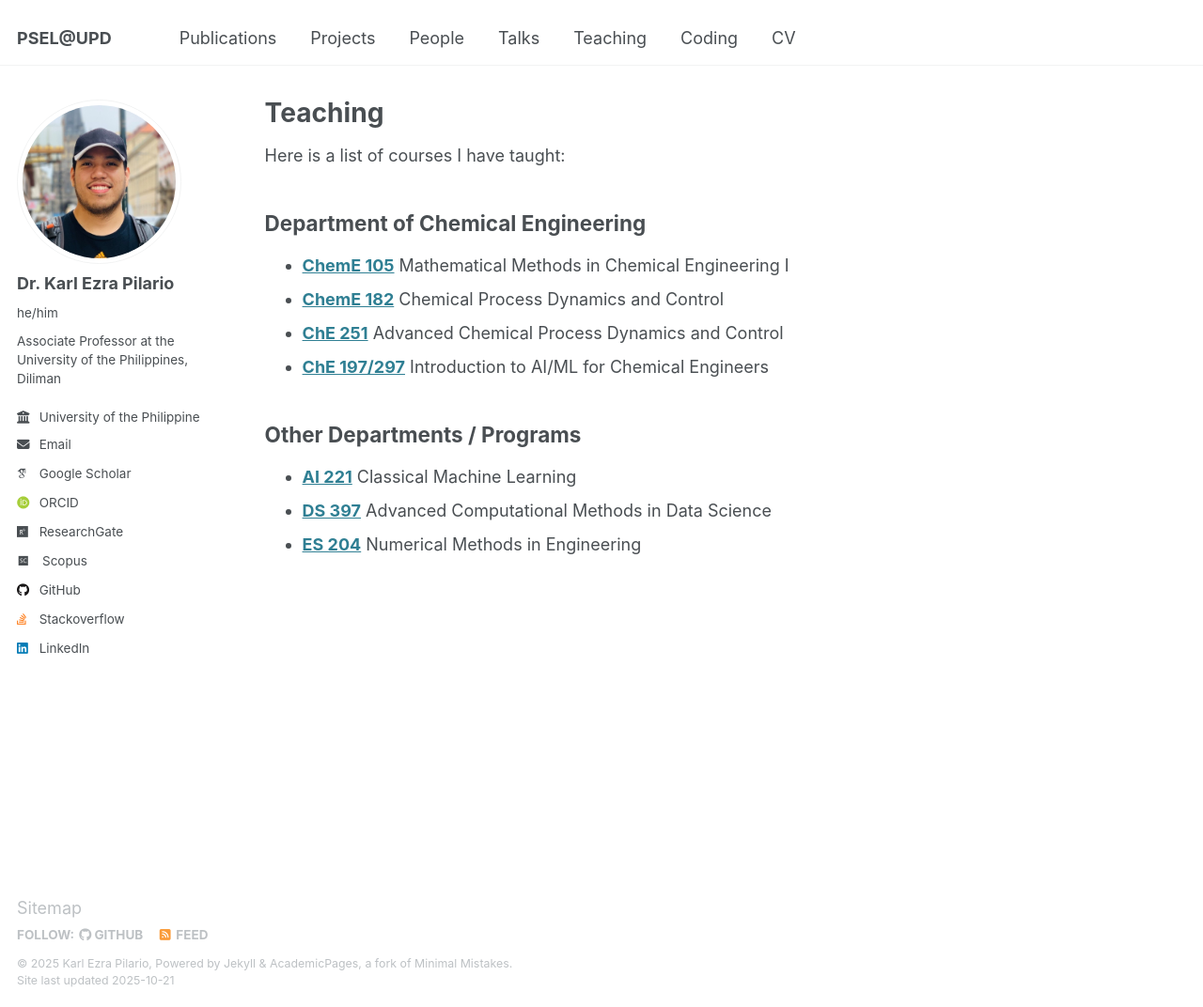
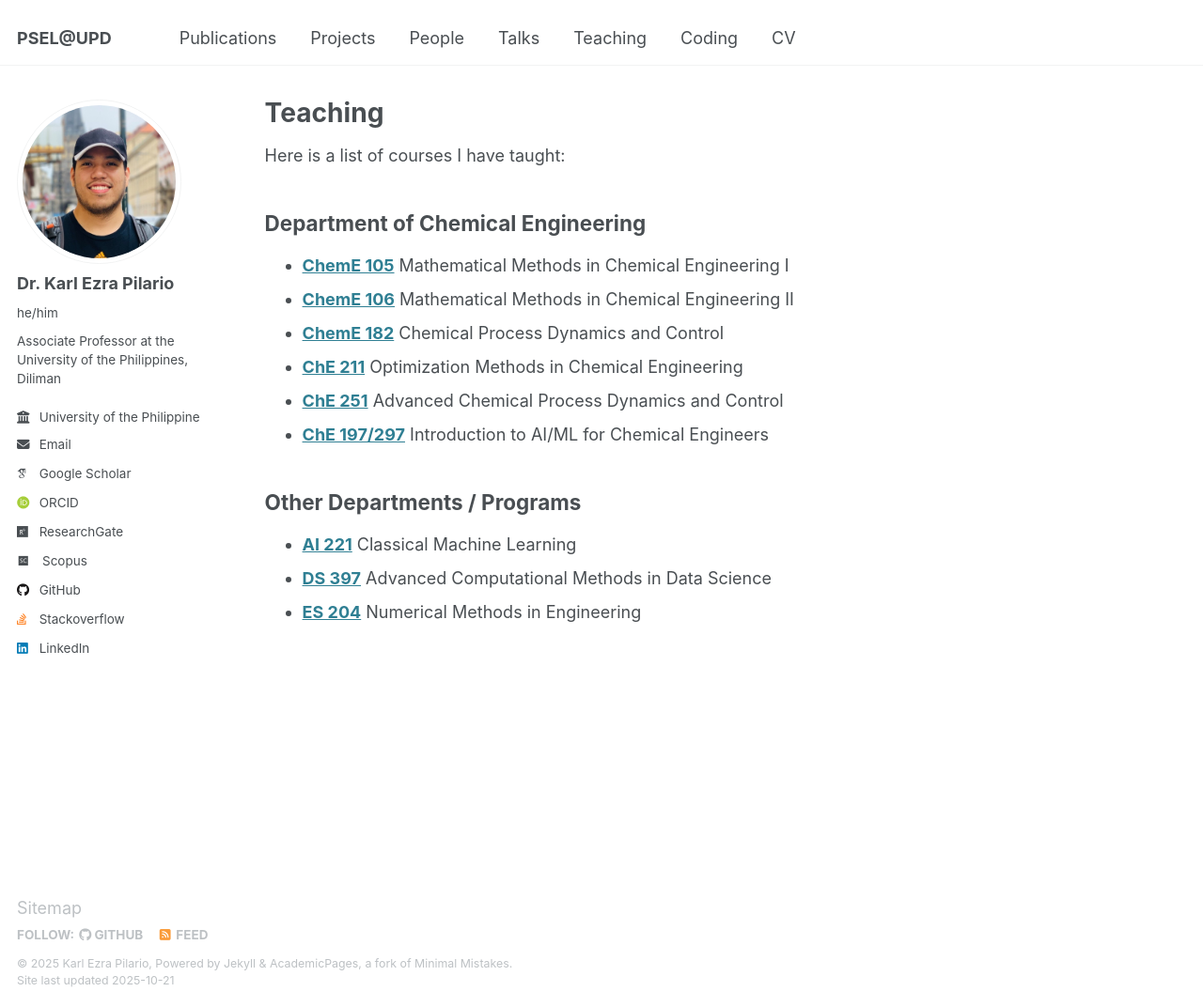
Before and after one commit to kspilario/kspilario.github.io, a Jekyll site: the page built from _pages/teaching.md, in a window 1280 px wide and 1072 px high. Shown: the whole window at 94% size. Built offline with Jekyll 4.4.1, drawn with Linux system fonts in a browser that asks for light colours; some web fonts are replaced.

Commit message:
Update teaching.md

```diff
--- a/_pages/teaching.md
+++ b/_pages/teaching.md
@@ -8,7 +8,9 @@ Here is a list of courses I have taught:
 
 ## Department of Chemical Engineering
 - [**ChemE 105**](/teaching/cheme105) Mathematical Methods in Chemical Engineering I
+- [**ChemE 106**](/teaching/cheme106) Mathematical Methods in Chemical Engineering II
 - [**ChemE 182**](/teaching/cheme182) Chemical Process Dynamics and Control
+- [**ChE 211**](/teaching/che211) Optimization Methods in Chemical Engineering
 - [**ChE 251**](/teaching/che251) Advanced Chemical Process Dynamics and Control
 - [**ChE 197/297**](/teaching/che197297) Introduction to AI/ML for Chemical Engineers
 
```
